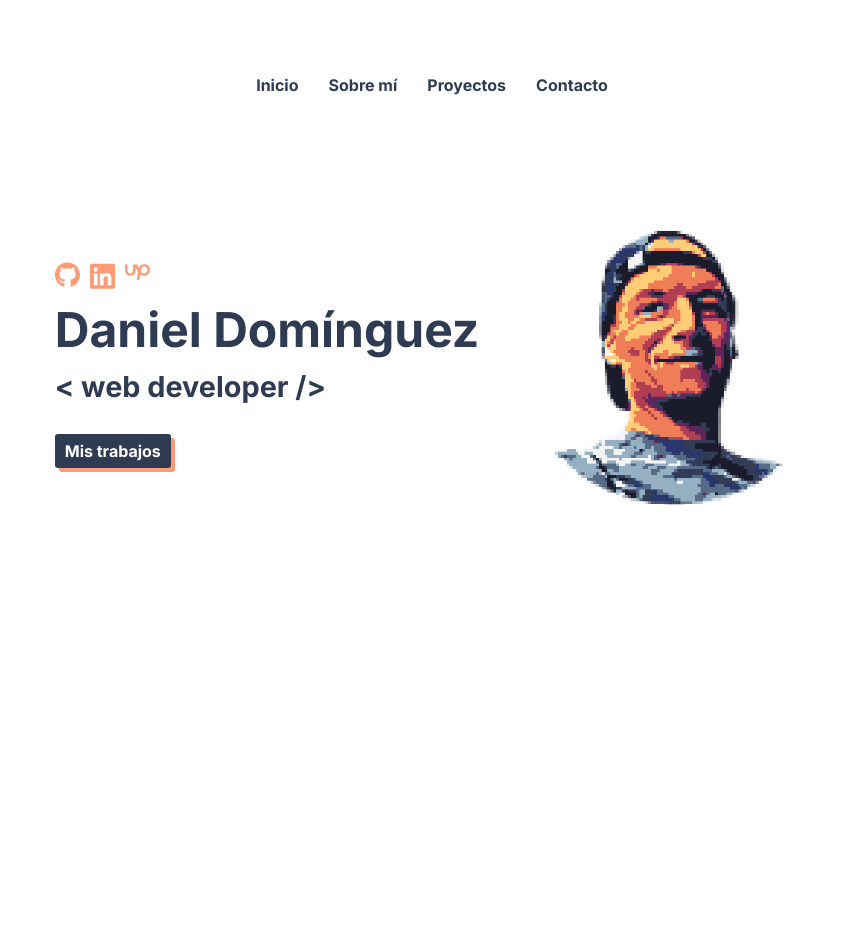
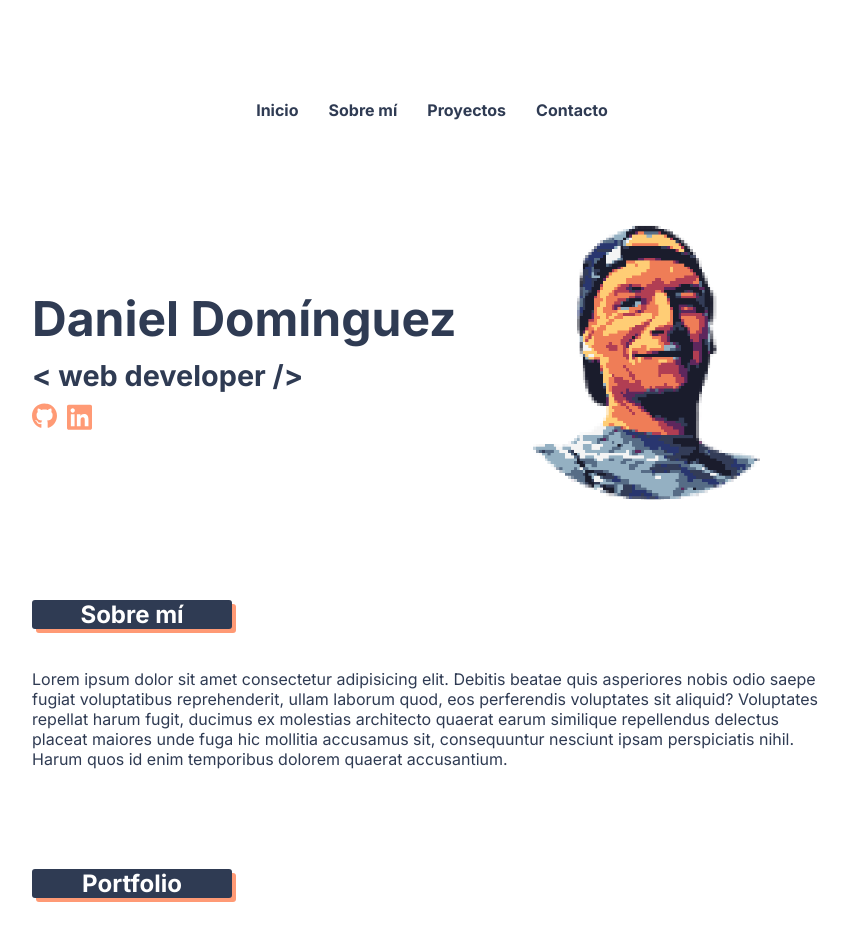
Before and after one commit to domindez/portfolio, a Next.js app: page / in a window 1280 px wide. Shown: the top 952 px of the page, without its empty margins (208-1057 px from the left). Before the commit the page ends 800 px from the top, so only its background shows below. Built offline with nearby package versions, Linux system fonts and the light colour scheme.

Commit message:
sections

```diff
--- /dev/null
+++ b/src/app/components/About.tsx
@@ -0,0 +1,10 @@
+const About = () => {
+  return (
+    <section>
+      <h3 className='section-title'>Sobre mí</h3>
+
+      <p>Lorem ipsum dolor sit amet consectetur adipisicing elit. Debitis beatae quis asperiores nobis odio saepe fugiat voluptatibus reprehenderit, ullam laborum quod, eos perferendis voluptates sit aliquid? Voluptates repellat harum fugit, ducimus ex molestias architecto quaerat earum similique repellendus delectus placeat maiores unde fuga hic mollitia accusamus sit, consequuntur nesciunt ipsam perspiciatis nihil. Harum quos id enim temporibus dolorem quaerat accusantium.</p>
+    </section>
+  )
+}
+export default About
--- /dev/null
+++ b/src/app/components/Contact.tsx
@@ -0,0 +1,8 @@
+const Contact = () => {
+  return (
+    <section>
+      <h3 className='section-title'>Contacto</h3>
+    </section>
+  )
+}
+export default Contact
--- a/src/app/components/Me.tsx
+++ b/src/app/components/Me.tsx
@@ -1,7 +1,6 @@
 /* eslint-disable camelcase */
 import Image from 'next/image'
 import '../styles/me.css'
-import Link from 'next/link'
 import SocialMedia from './SocialMedia'
 
 const Me = () => {
@@ -9,13 +8,13 @@ const Me = () => {
     <section className='me'>
 
       <div className='text-container'>
-        <SocialMedia />
         <h1>Daniel Domínguez</h1>
         <h2>{'< web developer />'}</h2>
 
-        <Link href='#' className='project-btn'>
+        {/* <Link href='#' className='project-btn'>
           <span className='project-btn'>Mis trabajos</span>
-        </Link>
+        </Link> */}
+        <SocialMedia />
       </div>
       <Image src='/img/daniel dominguez.jpg' alt='Daniel Domínguez desarrollador web' width={500} height={500} />
 
--- /dev/null
+++ b/src/app/components/Portfolio.tsx
@@ -0,0 +1,8 @@
+const Portfolio = () => {
+  return (
+    <section>
+      <h3 className='section-title'>Portfolio</h3>
+    </section>
+  )
+}
+export default Portfolio
--- a/src/app/components/SocialMedia.tsx
+++ b/src/app/components/SocialMedia.tsx
@@ -1,4 +1,4 @@
-import { faGithub, faLinkedin, faUpwork } from '@fortawesome/free-brands-svg-icons'
+import { faGithub, faLinkedin } from '@fortawesome/free-brands-svg-icons'
 import { FontAwesomeIcon } from '@fortawesome/react-fontawesome'
 import Link from 'next/link'
 import '../styles/social-media.css'
@@ -17,11 +17,6 @@ const SocialMedia = () => {
             <FontAwesomeIcon className='social-icon' icon={faLinkedin} />
           </Link>
         </li>
-        <li>
-          <Link href='https://www.upwork.com/freelancers/~014f9e51a9a1e79437' target='_blank' rel='noreferrer'>
-            <FontAwesomeIcon className='social-icon' icon={faUpwork} />
-          </Link>
-        </li>
       </ul>
     </div>
   )
--- a/src/app/page.tsx
+++ b/src/app/page.tsx
@@ -1,12 +1,18 @@
 import Me from '@/app/components/Me'
 import './styles/main-page.css'
 import NavBar from './components/NavBar'
+import About from './components/About'
+import Portfolio from './components/Portfolio'
+import Contact from './components/Contact'
 
 export default function Home () {
   return (
     <main className='main-page'>
       <NavBar />
       <Me />
+      <About />
+      <Portfolio />
+      <Contact />
     </main>
   )
 }
--- a/src/app/styles/main-page.css
+++ b/src/app/styles/main-page.css
@@ -1,7 +1,27 @@
 .main-page{
-	padding: 75px 0px;
+	padding: 100px 0px;
 	display: flex;
 	flex-direction: column;
 	align-items: center;
+	gap: 100px;
+}
 
+.section-title{
+	color: #fff;
+	background-color: #2F3B53;
+	width: 200px;
+	text-align: center;
+	border-radius: 3px;
+	font-size: 1.5em;
+	font-weight: 700;
+	margin-bottom: 40px;
+	box-shadow: 4px 4px 0px #ff9a75;
 }
+
+section{
+	width: 800px;
+}
+
+p{
+	color: #2F3B53
+}
--- a/src/app/styles/nav-bar.css
+++ b/src/app/styles/nav-bar.css
@@ -1,5 +1,4 @@
 .top-nav-bar{
-	margin-bottom: 130px;
 	ul{
 		list-style: none;
 		display: flex;
```
